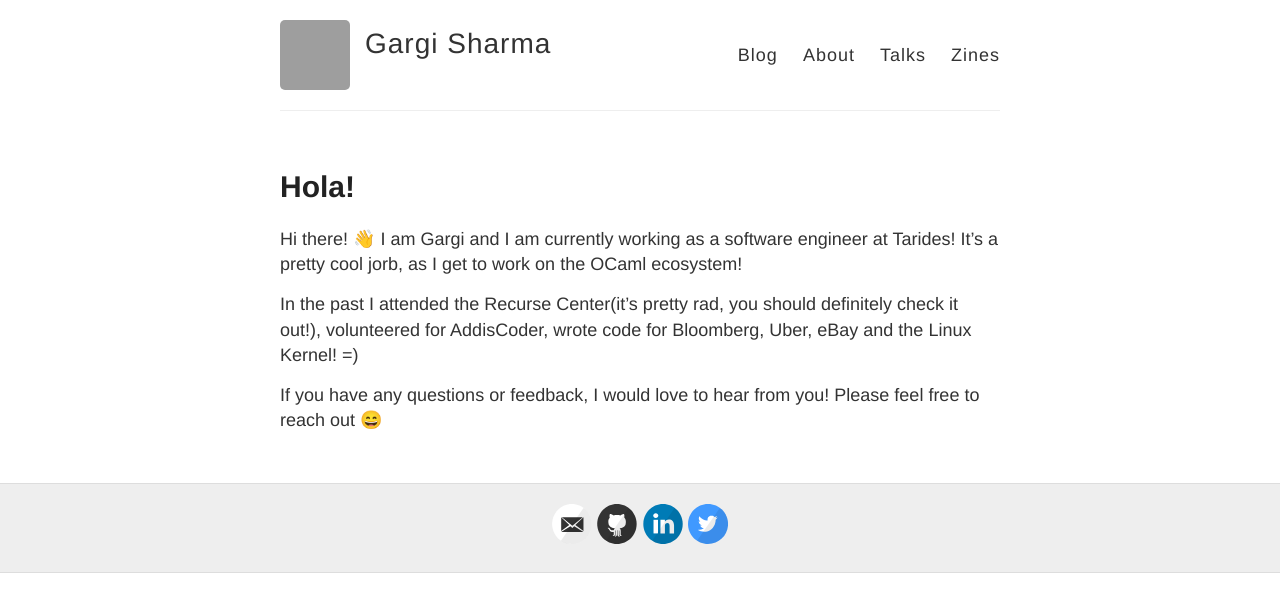
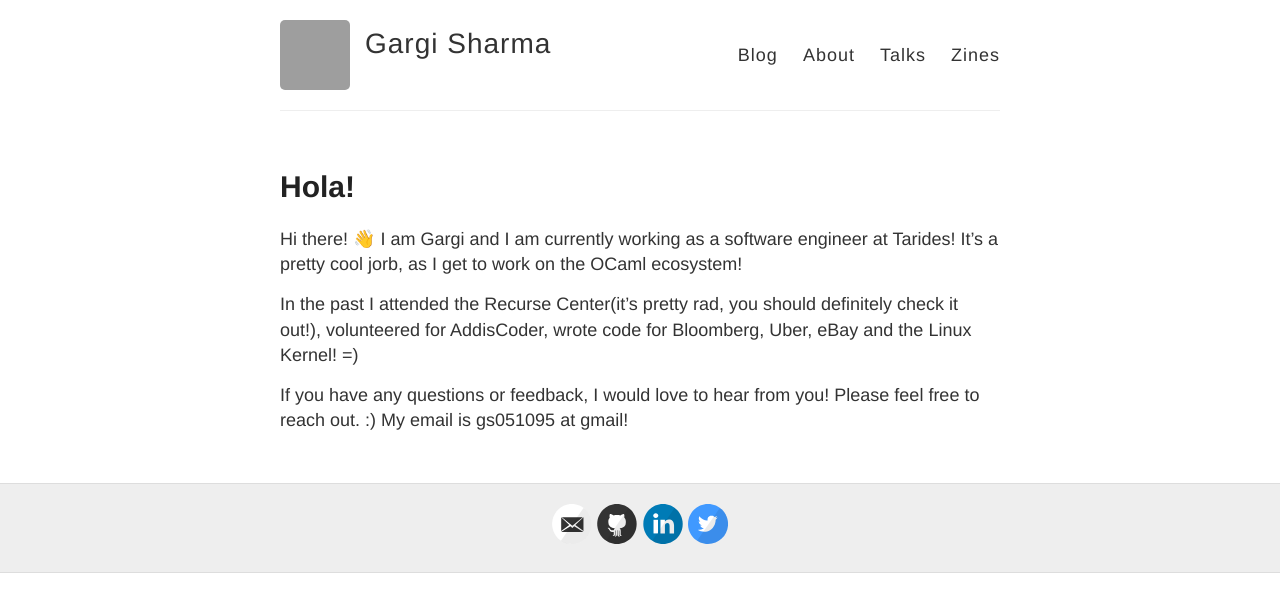
Before and after one commit to gs0510/gs0510.github.io, a Jekyll site: the page built from about.md, in a window 1280 px wide. Shown: the top 612 px of the page. Built offline with Jekyll 4.4.1, drawn with Linux system fonts in a browser that asks for light colours; a script that is not in the unit is left out; grey boxes are pictures that could not be loaded.

Commit message:
Update about.md

```diff
--- a/about.md
+++ b/about.md
@@ -8,4 +8,4 @@ Hi there! 👋 I am Gargi and I am currently working as a software engineer at T
 
 In the past I attended the Recurse Center(it's pretty rad, you should definitely check it out!), volunteered for AddisCoder, wrote code for Bloomberg, Uber, eBay and the Linux Kernel! =)
 
-If you have any questions or feedback, I would love to hear from you! Please feel free to reach out 😄
+If you have any questions or feedback, I would love to hear from you! Please feel free to reach out. :) My email is gs051095 at gmail!
```
